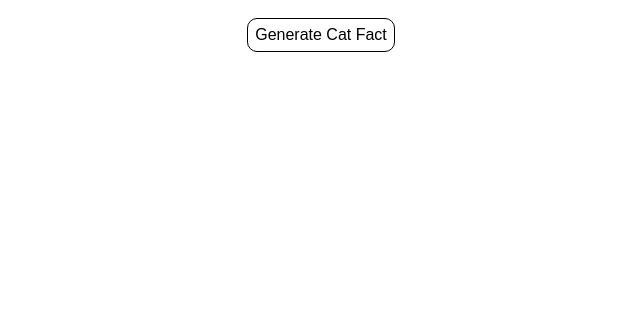
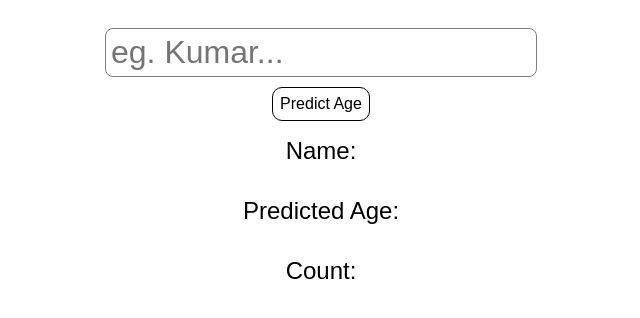
Before and after one commit to aravinth-in/learning-react, a React (Create React App) app: page / in a window 1280 px wide. Shown: the top 318 px of the page, without its empty margins (319-959 px from the left). Built offline with nearby package versions, Linux system fonts and the light colour scheme; no server answers.

Commit message:
Fetch data : Age predictor

```diff
--- a/src/App.css
+++ b/src/App.css
@@ -5,6 +5,11 @@ body {
 
 div{
   font-size: 1rem;
+}
+
+h1{
+  font-weight: normal;
+  font-size: 1.5rem;
 }
 
 .App{
@@ -18,6 +23,7 @@ div{
 
 input{
   margin: 10px;
+  padding: 5px;
   border: solid 0.5px gray;
   font-size: 2rem;
   border-radius: 0.5rem;
--- a/src/App.js
+++ b/src/App.js
@@ -3,23 +3,23 @@ import Axios from 'axios';
 import { useState, useEffect } from 'react';
 
 function App() {
-  const [fact, setFact] = useState("");
+  const [name, setName] = useState("");
+  const [predictedAge, setPredictedAge] = useState(null);
 
-  const fetchFact = () => {
-    Axios("https://catfact.ninja/fact")
+  const fetchData = () => {
+    Axios(`https://api.agify.io/?name=${name}`)
     .then((res) => {
-      setFact(res.data.fact);
+      setPredictedAge(res.data);
     });
   }
 
-  useEffect(() => {
-    fetchFact();
-  }, []);
-
   return (
     <div className="App">
-      <button onClick={fetchFact}> Generate Cat Fact</button>
-      <p> {fact} </p>
+      <input placeholder='eg. Kumar...'  onChange={(event) => setName(event.target.value)}/>
+      <button onClick={fetchData}> Predict Age</button>
+      <h1> Name: {predictedAge?.name} </h1>
+      <h1> Predicted Age: {predictedAge?.age} </h1>
+      <h1> Count: {predictedAge?.count} </h1>
     </div>
   );
 }
```
